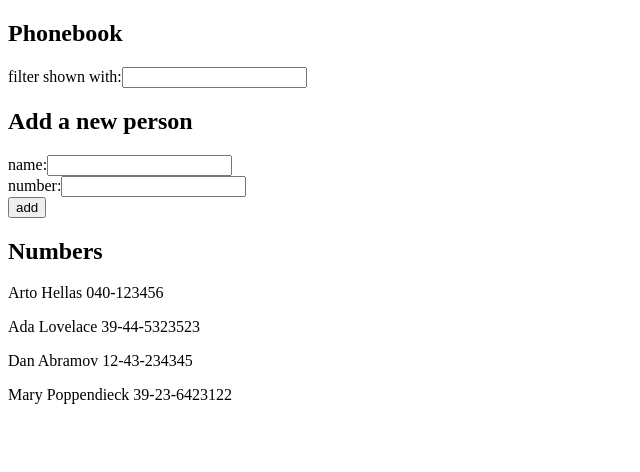
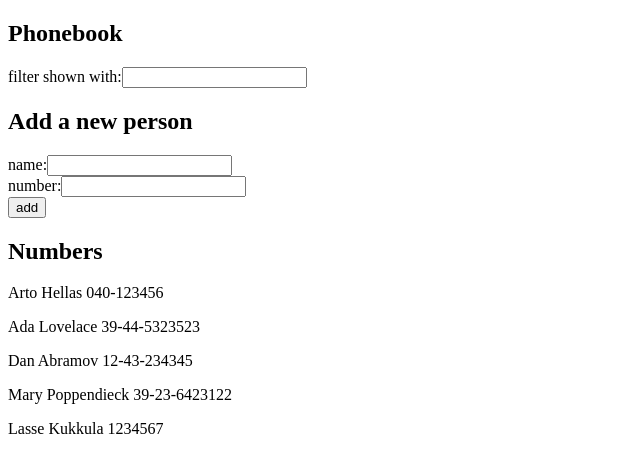
Before and after one commit to lanttu1243/FullStack, a React (Vite) app in the folder osa2/puhelinluettelo/: page / in a window 1280 px wide. Shown: the top 472 px of the page, without its empty margins (0-640 px from the left). Built offline with nearby package versions, Linux system fonts and the light colour scheme; data requests are answered from the project's data file.

Commit message:
exercises 2.11 DONE

```diff
--- a/osa2/puhelinluettelo/package.json
+++ b/osa2/puhelinluettelo/package.json
@@ -7,9 +7,11 @@
     "dev": "vite",
     "build": "vite build",
     "lint": "eslint . --ext js,jsx --report-unused-disable-directives --max-warnings 0",
-    "preview": "vite preview"
+    "preview": "vite preview",
+    "server": "json-server -p3001 --watch src/db.json"
   },
   "dependencies": {
+    "axios": "^1.5.0",
     "react": "^18.2.0",
     "react-dom": "^18.2.0"
   },
@@ -21,6 +23,7 @@
     "eslint-plugin-react": "^7.32.2",
     "eslint-plugin-react-hooks": "^4.6.0",
     "eslint-plugin-react-refresh": "^0.4.3",
+    "json-server": "^0.17.3",
     "vite": "^4.4.5"
   }
 }
--- a/osa2/puhelinluettelo/src/App.jsx
+++ b/osa2/puhelinluettelo/src/App.jsx
@@ -1,4 +1,5 @@
-import { useState } from 'react'
+import { useState, useEffect } from 'react'
+import axios from "axios";
 
 const Filter = (props) => {
     return (
@@ -56,12 +57,21 @@
 }
 
 const App = () => {
-    const [persons, setPersons] = useState([
-        { name: 'Arto Hellas', number: '040-123456' },
-        { name: 'Ada Lovelace', number: '39-44-5323523' },
-        { name: 'Dan Abramov', number: '12-43-234345' },
-        { name: 'Mary Poppendieck', number: '39-23-6423122' }
-    ])
+    const [persons, setPersons] = useState([])
+    // A function used to pull the contents of db.json/persons
+    const loadJson = () => {
+        useEffect(() => {
+            console.log('effect')
+            axios
+                .get('http://localhost:3001/persons')
+                .then(response => {
+                    console.log('promise fulfilled')
+                    setPersons(response.data)
+                })
+        }, [])
+        console.log('render', persons.length, 'notes')
+    }
+    loadJson()
     const [newName, setNewName] = useState('')
     const [newNumber, setNewNumber] = useState('')
     const [searchFilter, setSearchFilter] = useState('')
--- /dev/null
+++ b/osa2/puhelinluettelo/src/db.json
@@ -0,0 +1,29 @@
+{
+  "persons":[
+    {
+      "name": "Arto Hellas",
+      "number": "040-123456",
+      "id": 1
+    },
+    {
+      "name": "Ada Lovelace",
+      "number": "39-44-5323523",
+      "id": 2
+    },
+    {
+      "name": "Dan Abramov",
+      "number": "12-43-234345",
+      "id": 3
+    },
+    {
+      "name": "Mary Poppendieck",
+      "number": "39-23-6423122",
+      "id": 4
+    },
+    {
+      "name": "Lasse Kukkula",
+      "number": "1234567",
+      "id": 5
+    }
+  ]
+}
```
Also changed, not shown: 1 other file (tests, documents, lock files or other folders).
